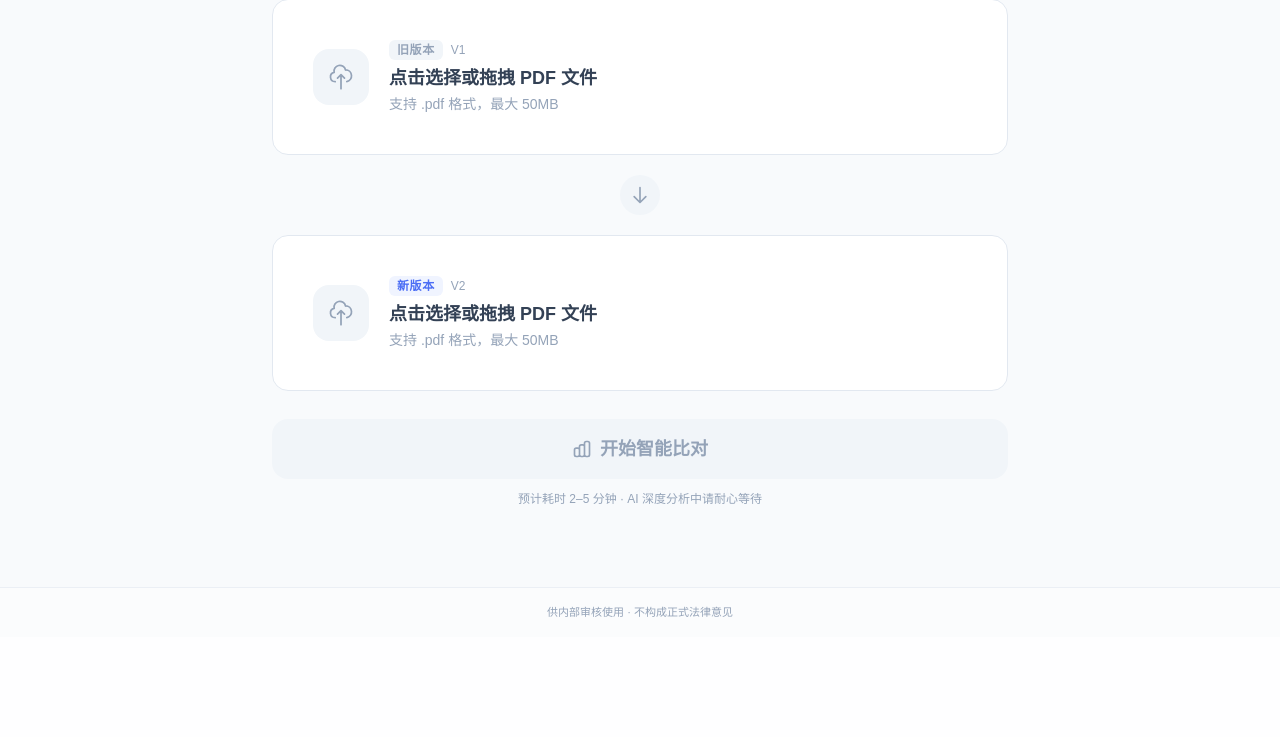
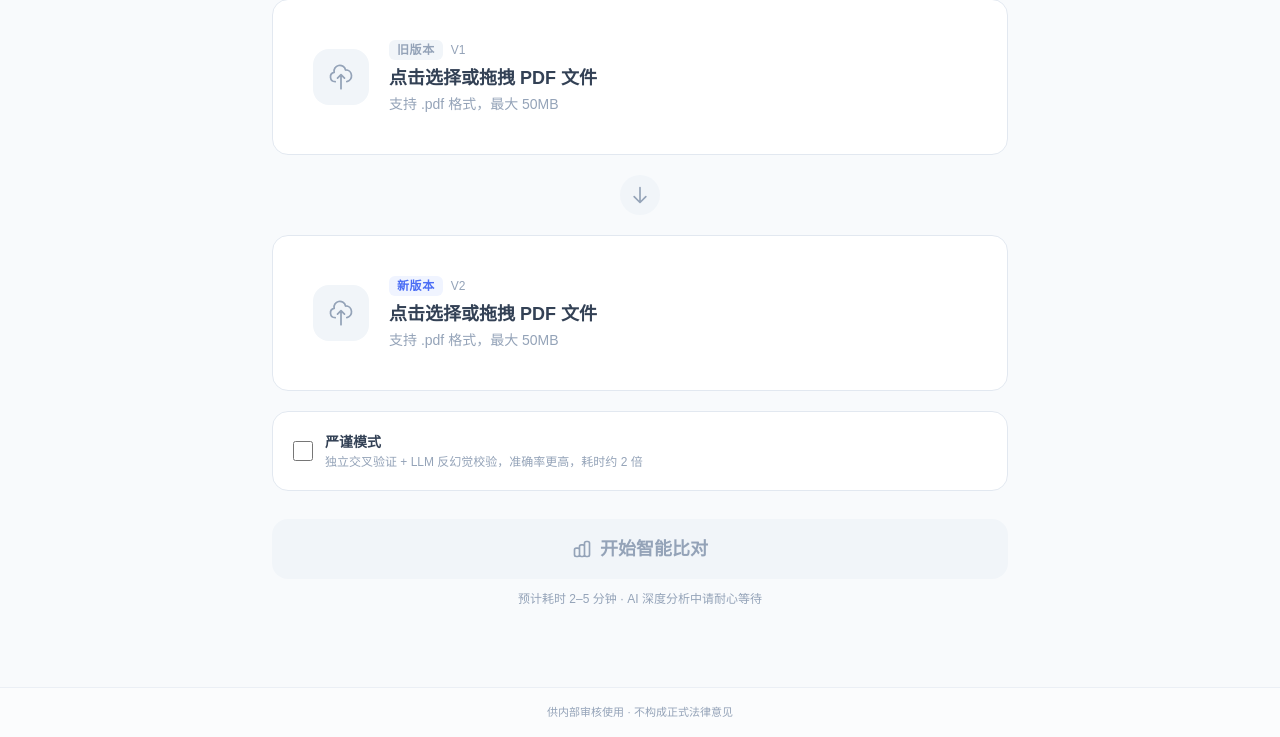
Before and after one commit to Coderkunhe/contract-diff-agent, a FastAPI app: page / in a window 1280 px wide. Shown: the part 258-995 px from the top of the page. Before the commit the page ends 875 px from the top, so only its background shows below. Run offline with FastAPI, Linux system fonts and the light colour scheme; some libraries are stand-ins or nearby versions.

Commit message:
feat: thorough mode toggle on upload page
- Checkbox "严谨模式" on upload form
- Enables --thorough (separate ③+⑤ cross-validation)
- Enables L3 LLM anti-hallucination validation
- ~2x slower but higher accuracy
- Label explains tradeoff to users

```diff
--- a/web/app.py
+++ b/web/app.py
@@ -231,7 +231,8 @@ def _run_pipeline(job_id: str, v1_path: str, v2_path: str, keep_english: bool):
         _send_event(job_id, "progress", {"status": "extracting", "step": "文档解析完成",
                       "progress": 9, "message": f"V1: {v1.total_pages} 页, V2: {v2.total_pages} 页"})
 
-        fake_args = argparse.Namespace(validate=False)
+        thorough = job.get("thorough", False) if job else False
+        fake_args = argparse.Namespace(validate=thorough, thorough=thorough)
 
         _send_event(job_id, "progress", {"status": "tree_building", "step": "构建条款树",
                       "progress": 12, "message": "正在解析合同条款结构..."})
@@ -307,7 +308,8 @@ def upload_page():
 
 
 @app.post("/upload")
-async def upload_files(v1_file: UploadFile = File(...), v2_file: UploadFile = File(...)):
+async def upload_files(v1_file: UploadFile = File(...), v2_file: UploadFile = File(...),
+                       thorough: bool = Form(False)):
     """Accept two PDFs, create job, and start pipeline."""
     # Validate and read file contents once
     files_data: dict[str, tuple[str, bytes]] = {}
@@ -355,6 +357,7 @@ async def upload_files(v1_file: UploadFile = File(...), v2_file: UploadFile = Fi
             "v1_path": str(v1_path),
             "v2_path": str(v2_path),
             "_event_queue": queue.Queue(maxsize=500),
+            "thorough": thorough,
         }
 
     # Start pipeline in background
--- a/web/templates/upload.html.jinja2
+++ b/web/templates/upload.html.jinja2
@@ -91,8 +91,19 @@
       </div>
     </div>
 
+    <!-- Thorough mode toggle -->
+    <div class="animate-fade-in stagger-4">
+      <label class="flex items-center gap-3 bg-white rounded-2xl border border-slate-200 p-5 cursor-pointer hover:border-brand-300 transition-all">
+        <input type="checkbox" name="thorough" value="1" class="w-5 h-5 rounded accent-brand-600">
+        <div>
+          <div class="font-semibold text-slate-700 text-sm">严谨模式</div>
+          <div class="text-xs text-slate-400 mt-0.5">独立交叉验证 + LLM 反幻觉校验，准确率更高，耗时约 2 倍</div>
+        </div>
+      </label>
+    </div>
+
     <!-- Submit -->
-    <div class="pt-2 animate-fade-in stagger-4">
+    <div class="pt-2 animate-fade-in stagger-5">
       <button type="submit"
               :disabled="!v1Name || !v2Name"
               class="w-full py-4 rounded-2xl font-semibold text-lg transition-all duration-300 flex items-center justify-center gap-2"
```
